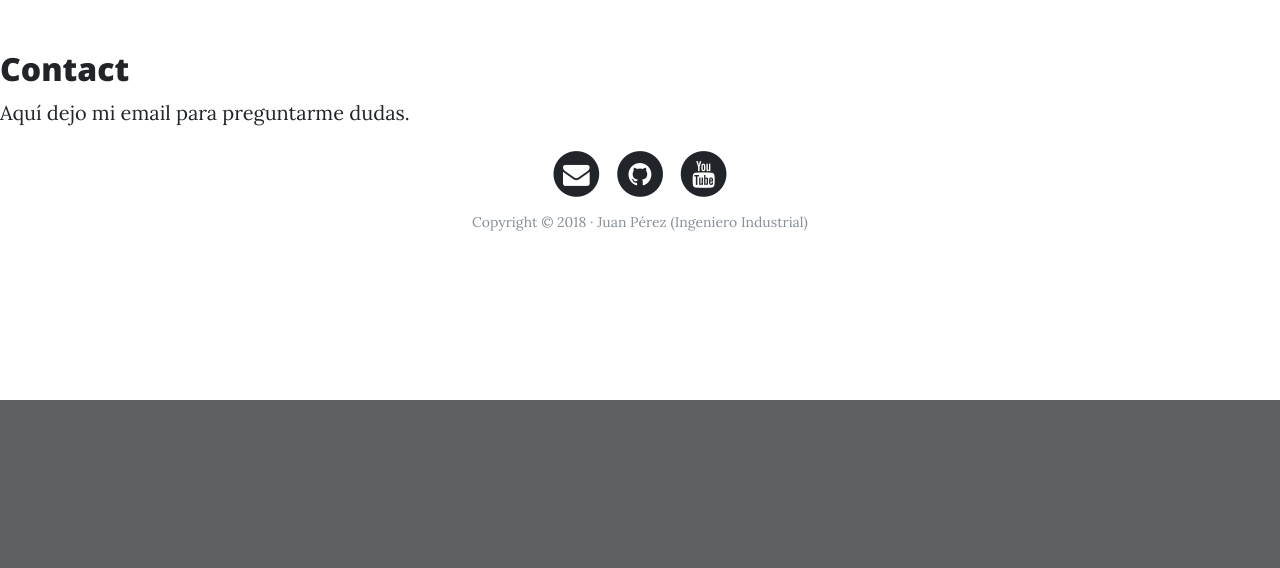
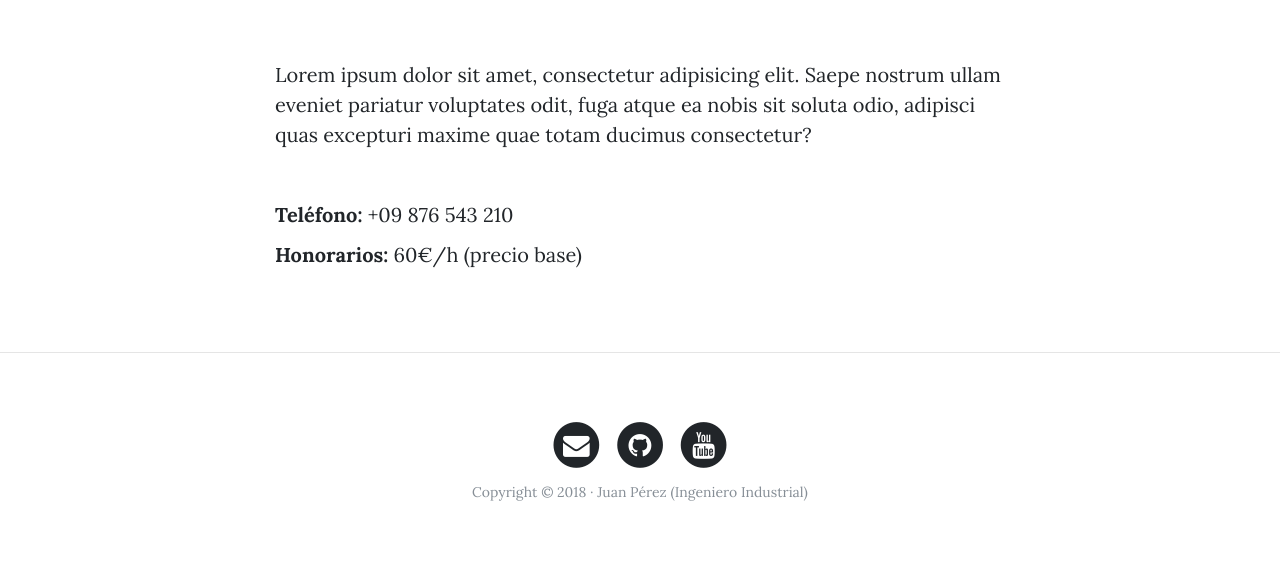
Before and after one commit to JairHuerta/02-WebPersonal, a Django app: page /contact/ in a window 1280 px wide. Shown: the part 400-968 px from the top of the page. Before the commit the page ends 800 px from the top, so only its background shows below. Run offline with Django 3.2, Linux system fonts and the light colour scheme; some libraries are stand-ins or nearby versions.

Commit message:
correccion templates

```diff
--- a/webpersonal/core/templates/core/base.html
+++ b/webpersonal/core/templates/core/base.html
@@ -63,7 +63,12 @@
     </header>
 
     {% comment %} contenido {% endcomment %}
+        <div class="container">
+      <div class="row">
         {% block content %}{% endblock %}
+      </div>
+    </div>
+      {% if request.path != "/" %}<hr>{% endif %}
 
     <!-- Pié de página -->
     <footer>
--- a/webpersonal/core/templates/core/contact.html
+++ b/webpersonal/core/templates/core/contact.html
@@ -1,6 +1,10 @@
 {% extends 'core/base.html' %}
 {% block title %}Contacto{% endblock %}
 {% block content %}
-<h2>Contact</h2>
-<p>Aquí dejo mi email para preguntarme dudas.</p>
+<div class="col-lg-8 col-md-10 mx-auto">
+          <p>Lorem ipsum dolor sit amet, consectetur adipisicing elit. Saepe nostrum ullam eveniet pariatur voluptates odit, fuga atque ea nobis sit soluta odio, adipisci quas excepturi maxime quae totam ducimus consectetur?</p>
+          <br>
+          <p><b>Teléfono:</b> +09 876 543 210</p>
+          <p><b>Honorarios:</b> 60€/h (precio base)</p>
+        </div>
 {% endblock %}
--- a/webpersonal/core/templates/core/home.html
+++ b/webpersonal/core/templates/core/home.html
@@ -10,7 +10,8 @@
 {% endblock %}
 
 {% block content %}
-    <h2>Portada</h2>
-    <p>Esta es la portada</p>
+<h2>Portada</h2>
+
+<p>Esta es la portada</p>
 
 {% endblock %}
```
Also changed, not shown: webpersonal/core/templates/core/about.html (+17 -4 lines).
